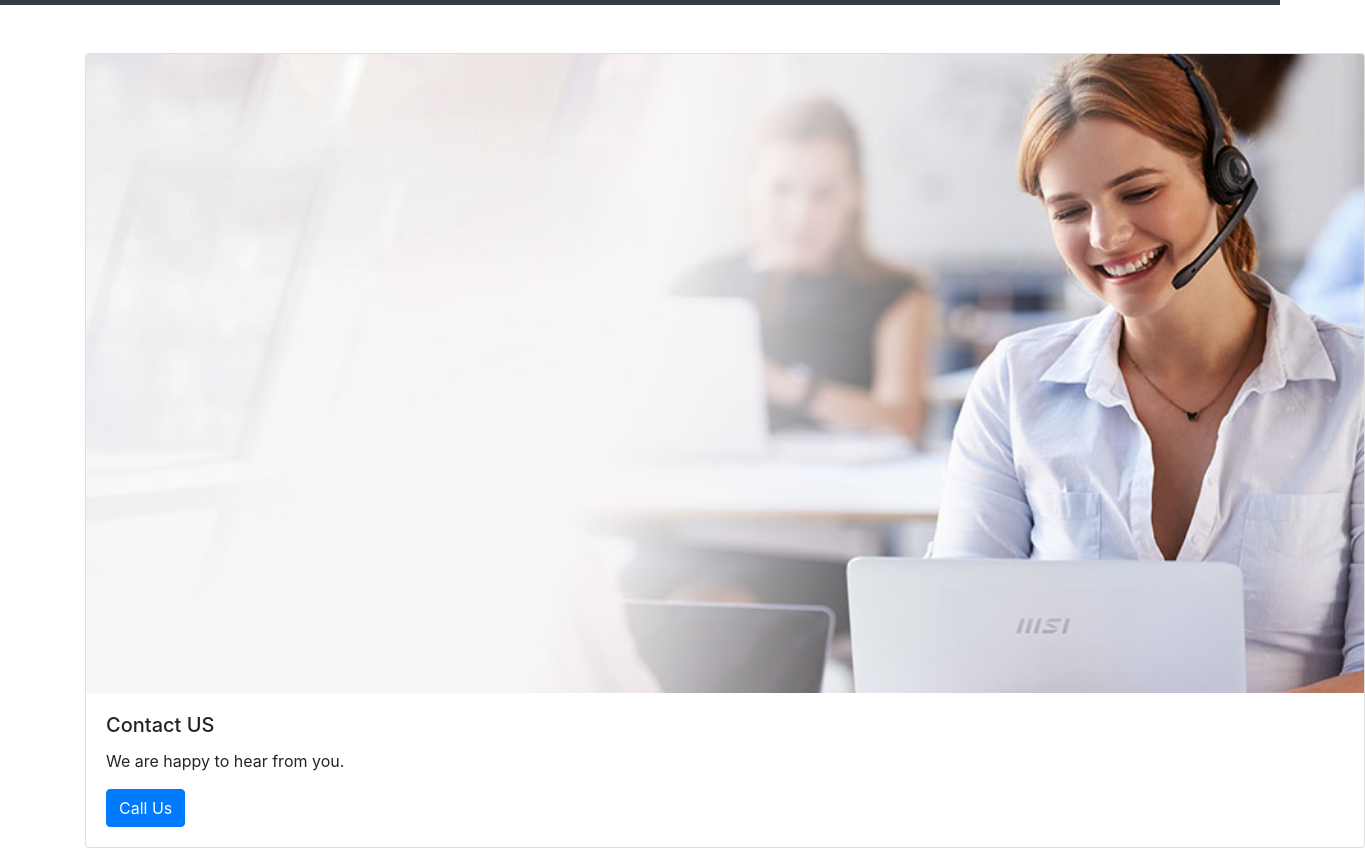
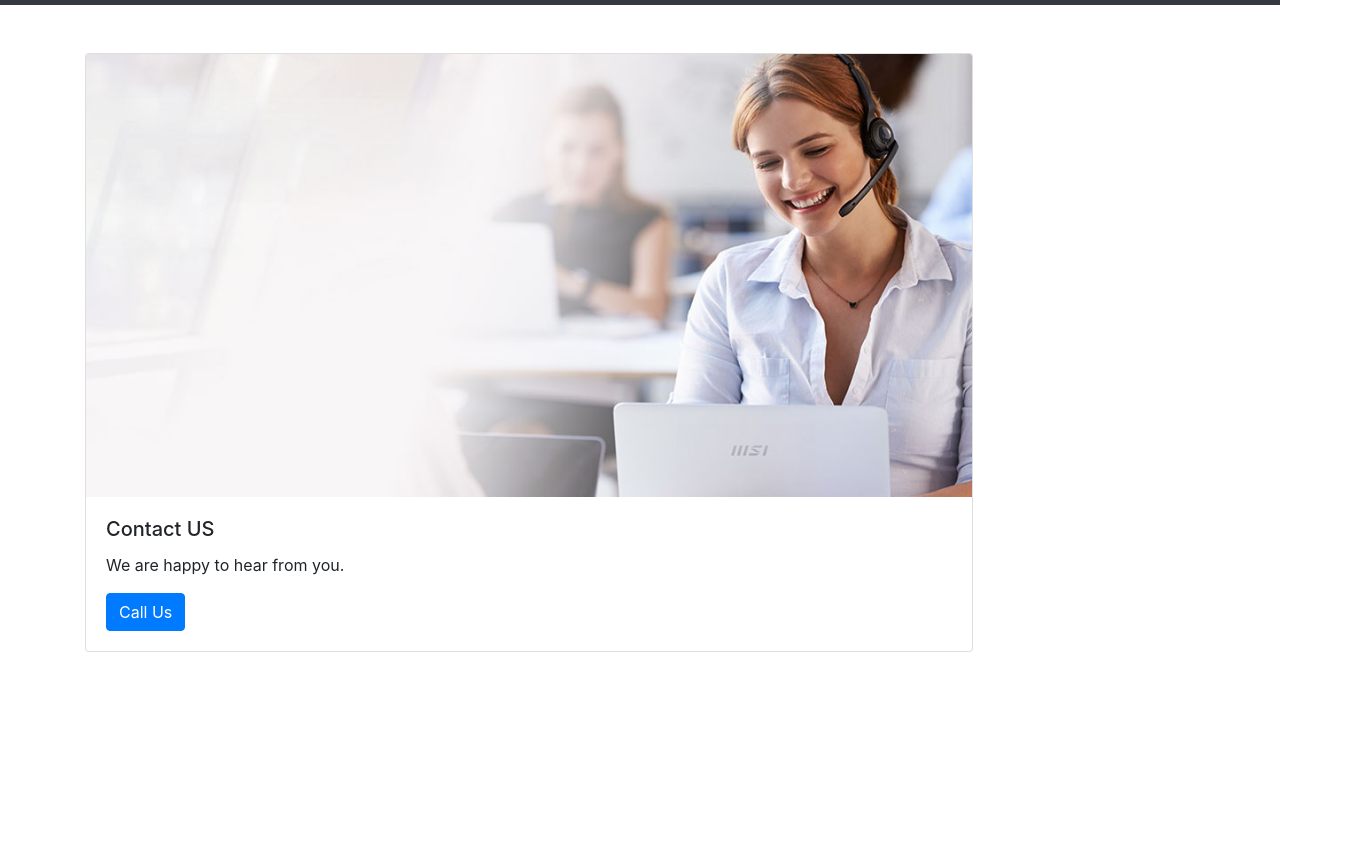
Before and after one commit to cirus55/realestatemgmt, a plain HTML site: page index.html in a window 1280 px wide. Both pictures are taken after a click on the link "Contact Us". Shown: the part 51-899 px from the top of the page, 1365 px wide, since content can reach past the window. After the commit the page ends 800 px from the top, so only its background shows below. Drawn offline with nearby package versions, Linux system fonts and the light colour scheme; no server answers.

Commit message:
change js

```diff
--- a/index.html
+++ b/index.html
@@ -66,7 +66,7 @@
             <button type="submit" class="btn btn-primary">Submit</button>
         </form>
         <!--Contact Us Card-->
-        <div class="card" style="width: 80em;" id="contactCard">
+        <div class="card" style="width: 80%;" id="contactCard">
             <img src="contactus.jpg" class="card-img-top" alt="...">
             <div class="card-body">
                 <h5 class="card-title">Contact US</h5>
```
